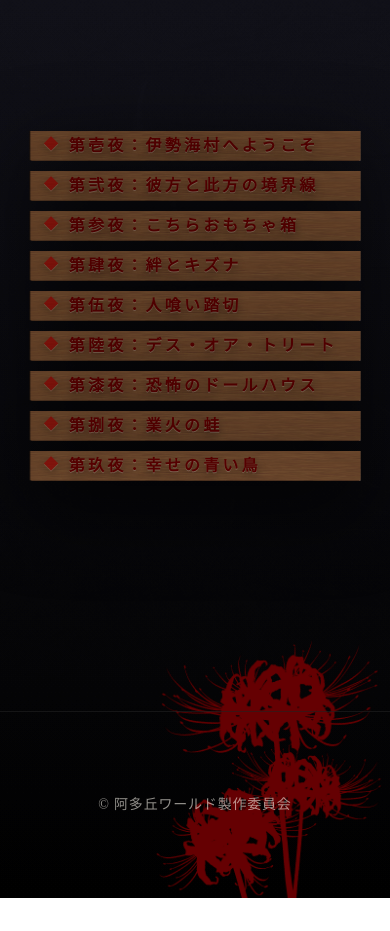
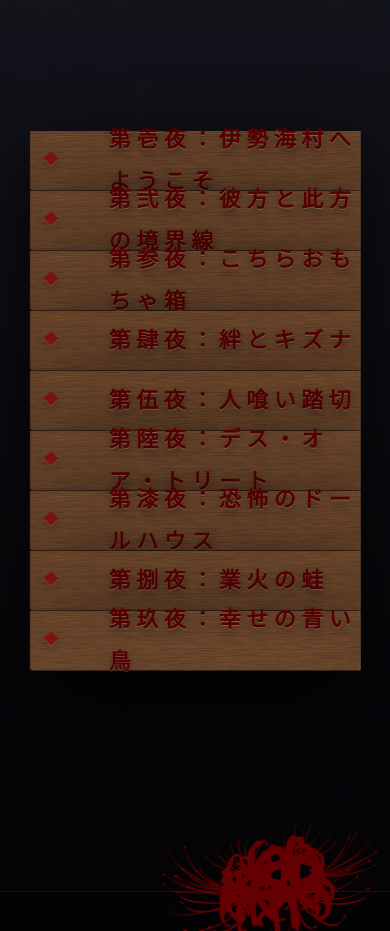
Before and after one commit to YuIneko-egg/kyuyakaiiroku, a plain HTML site: page index.html in a window 390 px wide. Shown: the part 2360-3291 px from the top of the page. Before the commit the page ends 3258 px from the top, so only its background shows below. Drawn offline with Linux system fonts and the light colour scheme.

Commit message:
Update style.css

```diff
--- a/style.css
+++ b/style.css
@@ -575,12 +575,12 @@ font-size:14px;   /* 少し小さく */
 
 
 summary{
-max-width:95%;
-font-size:clamp(16px,4vw,22px);
-letter-spacing:0.2em;
-padding-left:40px;  /* 左に余白を作る */
+    max-width:95%;
+    height:60px;          /* ← 固定高さ */
+    aspect-ratio:auto;    /* ← 比率解除 */
+    background-size:100% 100%;
+  }
 
-}
 
 .pv iframe{
 height:220px;
```
